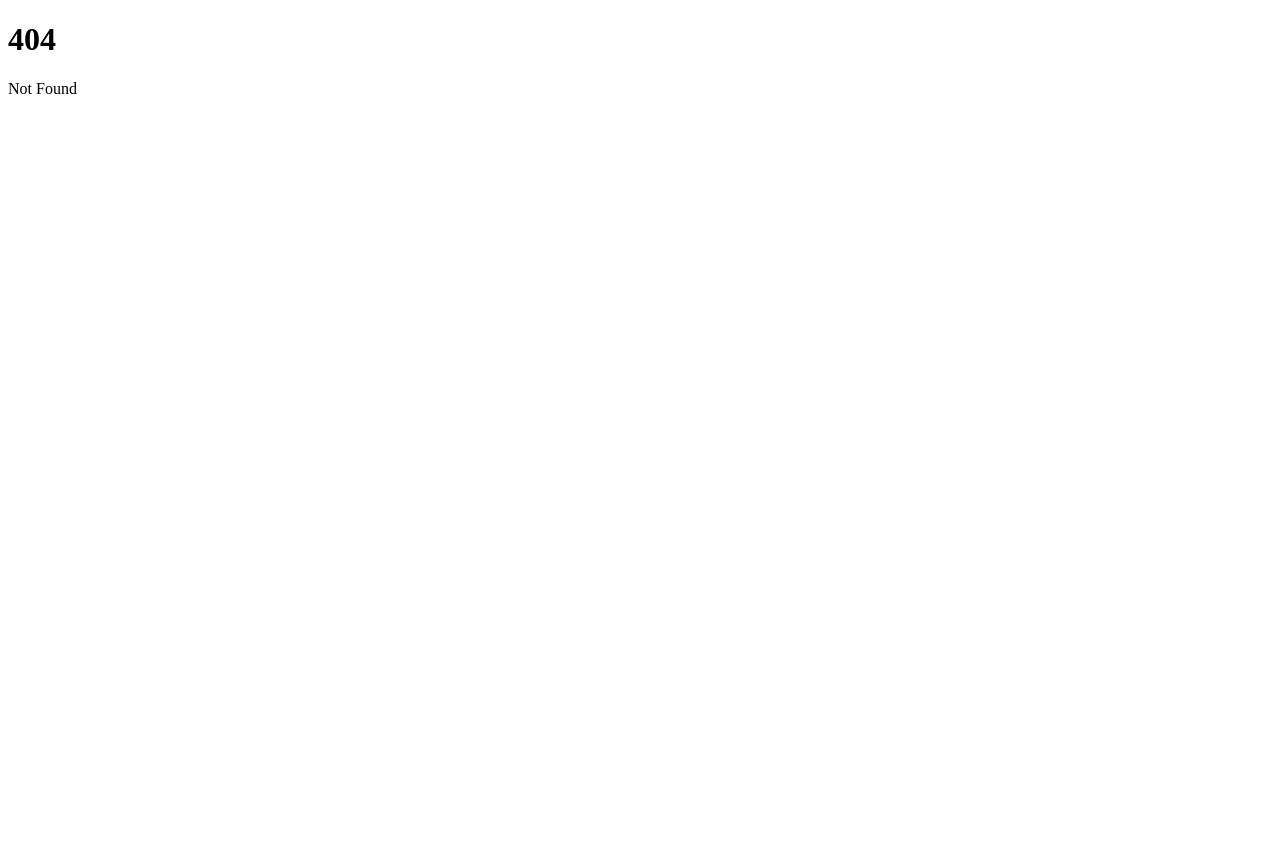
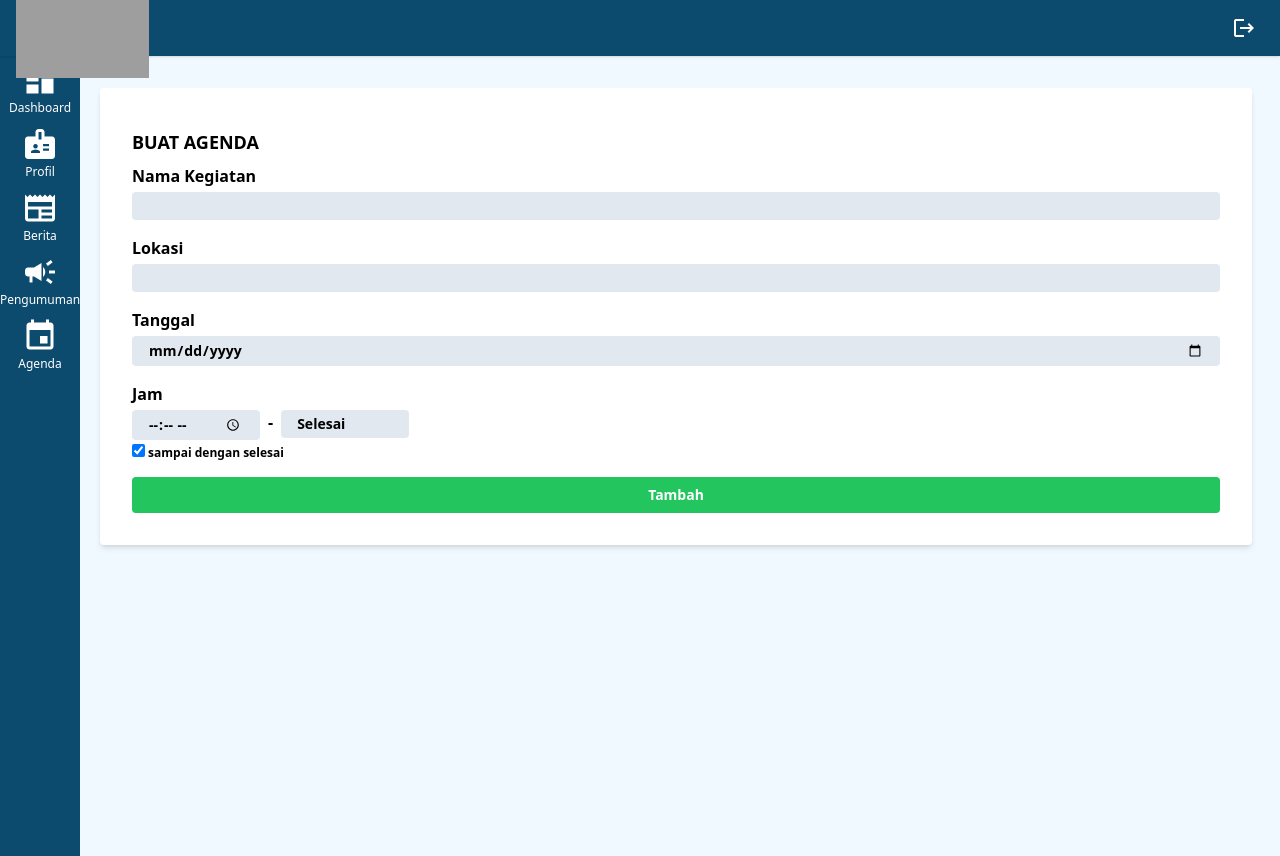
Before and after one commit to Alfiizzi21/website_pgmi, a SvelteKit app: page /dashboard/agenda/add in a window 1280 px wide. Before the commit this address had no page. Before the commit the page ends 800 px from the top, so only its background shows below. Built offline with nearby package versions, Linux system fonts and the light colour scheme; no server answers; sample sign-in values are in the browser's storage; grey boxes are pictures that could not be loaded.

Commit message:
membuat agenda

```diff
--- a/package.json
+++ b/package.json
@@ -24,6 +24,10 @@
 	},
 	"type": "module",
 	"dependencies": {
+		"@fullcalendar/core": "^5.11.3",
+		"@fullcalendar/daygrid": "^5.11.3",
+		"@fullcalendar/list": "^5.11.3",
+		"@fullcalendar/timegrid": "^5.11.3",
 		"@tailwindcss/typography": "^0.5.7",
 		"@tinymce/tinymce-svelte": "^1.0.0",
 		"firebase": "^9.9.4"
--- a/src/app.css
+++ b/src/app.css
@@ -6,4 +6,7 @@
 	.dashboard-section {
 		@apply ml-20 mt-4 rounded shadow-md bg-white p-8 sm:mt-4 sm:mx-auto sm:max-w-md md:max-w-xl lg:max-w-4xl xl:max-w-6xl;
 	}
+	input{
+		@apply py-1 px-4 text-sm rounded bg-slate-200;
+	}
 }
--- a/src/routes/(dashboard)/+layout.svelte
+++ b/src/routes/(dashboard)/+layout.svelte
@@ -59,6 +59,9 @@
 				<li>
 					<NavButton link="/pengumuman" icon="campaign" text="Pengumuman" />
 				</li>
+				<li>
+					<NavButton link="/agenda" icon="event" text="Agenda" />
+				</li>
 			</ul>
 		</nav>
 	</aside>
--- /dev/null
+++ b/src/routes/(dashboard)/dashboard/agenda/+page.svelte
@@ -0,0 +1,90 @@
+<script>
+	import { collection, deleteDoc, doc, getDocs, orderBy, query } from 'firebase/firestore';
+	import { db } from '$lib/external/firebase.js';
+	import { timeConverter, timeConverterToDay, truncate, removeTags } from '$lib/script/lib.js';
+	import { onMount } from 'svelte';
+
+	let agenda = [];
+
+	const host = import.meta.env.VITE_appUrl;
+
+	const getAgendaeSection = async () => {
+		try {
+			let tempArr = [];
+			const agendaRef = collection(db, 'agenda');
+			const q = query(agendaRef, orderBy('updateAt'));
+			const agendaSnapshot = await getDocs(q);
+			agendaSnapshot.docs.forEach((doc) => {
+				let data = doc.data();
+				data.id = doc.id;
+				data.tanggal = timeConverter(data.tanggal.seconds);
+				tempArr = [...tempArr, data];
+			});
+			agenda = tempArr;
+		} catch (err) {
+			console.log(err);
+		}
+	};
+	const deleteAgendaeSection = async (id) => {
+		try {
+			const agendaLinkRef = doc(db, 'agendaLink', id);
+			await deleteDoc(agendaLinkRef);
+			const agendaSectionRef = doc(db, 'agenda', id);
+			await deleteDoc(agendaSectionRef);
+			getAgendaeSection();
+		} catch (err) {
+			console.log(err);
+		}
+	};
+
+	onMount(() => {
+		getAgendaeSection();
+	});
+</script>
+
+{#each agenda as p}
+	<section class="dashboard-section">
+		<div class="flex gap-2 items-center justify-between">
+			<h2 class="py-2 font-semibold text-lg uppercase">{p.kegiatan}</h2>
+			<div class="">
+				<a href="./agenda/edit/{p.id}">
+					<span class="material-icons cursor-pointer hover:text-blue-500"> edit </span>
+				</a>
+				<span
+					on:click={() => deleteAgendaeSection(p.id)}
+					class="material-icons cursor-pointer hover:text-red-500"
+				>
+					delete
+				</span>
+			</div>
+		</div>
+		<div class="m-4 flex gap-4 justify-center">
+			<div class="w-14 h-20 rounded border border-sky-900 text-center font-semibold">
+				<div class="center_all h-2/3 bg-sky-900 text-4xl text-white">{p.tanggal.split(' ')[0]}</div>
+				<div class="rounded-b bg-white uppercase text-sky-900">{p.tanggal.split(' ')[1]}</div>
+			</div>
+			<div class="agenda">
+				<div class="agenda_ket flex flex-col text-base text-slate-500">
+					<div class="flex ">
+						<span class="material-icons mr-2"> schedule </span>
+						{p.jam}
+					</div>
+					<div class="flex">
+						<span class="material-icons mr-2"> pin_drop </span>
+						{p.lokasi}
+					</div>
+					<div class="flex">
+						<span class="material-icons mr-2"> calendar_today </span>
+						{p.tanggal}
+					</div>
+				</div>
+			</div>
+		</div>
+	</section>
+{/each}
+
+<a href="./agenda/add">
+	<section class="dashboard-section p-2 bg-sky-800 text-center cursor-pointer text-white">
+		Tambahkan Agenda Baru
+	</section>
+</a>
--- /dev/null
+++ b/src/routes/(dashboard)/dashboard/agenda/add/+page.svelte
@@ -0,0 +1,108 @@
+<script>
+	import { goto } from '$app/navigation';
+	import { db } from '$lib/external/firebase.js';
+	import { doc, serverTimestamp, setDoc, Timestamp } from 'firebase/firestore';
+
+	const now = new Date();
+
+	const host = import.meta.env.VITE_appUrl;
+	let button = 'bg-green-500 text-white hover:bg-green-400';
+	let disabled = '';
+	let stringselesai = true;
+	let kegiatan;
+	let tanggal;
+	let lokasi;
+	let mulai = `${now.getHours()}:${
+		now.getMinutes() < 10 ? '0' + now.getMinutes() : now.getMinutes()
+	}`;
+	let selesai = mulai;
+
+	const addAgenda = async () => {
+		try {
+			const agendaRef = doc(db, 'agenda', kegiatan);
+			await setDoc(agendaRef, {
+				kegiatan,
+				tanggal: Timestamp.fromDate(new Date(tanggal + 'T01:00')),
+				lokasi,
+				stringselesai,
+				jam: stringselesai ? mulai + ' - selesai' : mulai + ' - ' + selesai,
+				createdAt: serverTimestamp(),
+				updateAt: serverTimestamp()
+			});
+			goto(`${host}/dashboard/agenda`);
+		} catch (err) {
+			alert(err);
+		}
+	};
+</script>
+
+<section class="dashboard-section">
+	<div class="py-2 font-semibold text-lg uppercase">buat agenda</div>
+	<form class="flex flex-col gap-4" method="post" on:submit|preventDefault={addAgenda}>
+		<div class="flex flex-col font-semibold gap-1">
+			<label for="kegiatan">Nama Kegiatan</label>
+			<input
+				required
+				bind:value={kegiatan}
+				type="text"
+				class="py-1 px-4 text-sm rounded bg-slate-200"
+				name="kegiatan"
+				id="kegiatan"
+			/>
+		</div>
+		<div class="flex flex-col font-semibold gap-1">
+			<label for="lokasi">Lokasi</label>
+			<input
+				required
+				bind:value={lokasi}
+				type="text"
+				class="py-1 px-4 text-sm rounded bg-slate-200"
+				name="lokasi"
+				id="lokasi"
+			/>
+		</div>
+		<div class="flex flex-col font-semibold gap-1 z-0">
+			<label for="kegiatan">Tanggal</label>
+			<input
+				required
+				bind:value={tanggal}
+				type="date"
+				class="py-1 px-4 text-sm rounded bg-slate-200"
+			/>
+		</div>
+		<div class="flex flex-col font-semibold gap-1 z-0">
+			<label for="kegiatan">Jam</label>
+			<div class="flex gap-2">
+				<input
+					required
+					type="time"
+					class="py-1 px-4 w-32 text-sm rounded bg-slate-200"
+					bind:value={mulai}
+				/>
+				<span>-</span>
+				<div>
+					{#if stringselesai}
+						<input class="w-32" type="text" value="Selesai" />
+					{:else}
+						<input
+							required
+							type="time"
+							class="py-1 px-4 w-32 text-sm rounded bg-slate-200"
+							bind:value={selesai}
+						/>
+					{/if}
+				</div>
+			</div>
+			<div class="text-xs">
+				<input type="checkbox" bind:checked={stringselesai} /> sampai dengan selesai
+			</div>
+		</div>
+
+		<input
+			class="py-2 px-4 font-bold rounded block {button} cursor-pointer"
+			{disabled}
+			type="submit"
+			value="Tambah"
+		/>
+	</form>
+</section>
--- /dev/null
+++ b/src/routes/(dashboard)/dashboard/agenda/edit/[id]/+page.js
@@ -0,0 +1,19 @@
+import { error } from '@sveltejs/kit';
+import { doc, getDoc } from 'firebase/firestore';
+import { db } from '$lib/external/firebase.js';
+
+/** @type {import('./$types').PageLoad} */
+export async function load({ params }) {
+	try {
+		const agendaRef = doc(db, 'agenda', params.id);
+		const agendaSnapshot = await getDoc(agendaRef);
+		const data = agendaSnapshot.data();
+		return {
+			data,
+			id: params.id
+		};
+	} catch (err) {
+		console.log(err);
+		throw error(404, err);
+	}
+}
--- /dev/null
+++ b/src/routes/(dashboard)/dashboard/agenda/edit/[id]/+page.svelte
@@ -0,0 +1,112 @@
+<script>
+	import { goto } from '$app/navigation';
+	import { db } from '$lib/external/firebase.js';
+	import { doc, serverTimestamp, setDoc, Timestamp, updateDoc } from 'firebase/firestore';
+
+	export let data;
+
+	let old = data.data;
+
+	let oldTanggal = new Date(old.tanggal.seconds * 1000);
+
+	const now = new Date();
+
+	const host = import.meta.env.VITE_appUrl;
+	let button = 'bg-green-500 text-white hover:bg-green-400';
+	let disabled = '';
+	let stringselesai = old.stringselesai;
+	let kegiatan = old.kegiatan;
+	let tanggal = `${oldTanggal.getFullYear()}-0${oldTanggal.getMonth() + 1}-${oldTanggal.getDate()}`;
+	let lokasi = old.lokasi;
+	let mulai = old.jam.split(' - ')[0];
+	let selesai = old.jam.split(' - ')[1];
+
+	const addAgenda = async () => {
+		try {
+			const agendaRef = doc(db, 'agenda', kegiatan);
+			await updateDoc(agendaRef, {
+				kegiatan,
+				tanggal: Timestamp.fromDate(new Date(tanggal + 'T01:00')),
+				lokasi,
+				stringselesai,
+				jam: stringselesai ? mulai + ' - selesai' : mulai + ' - ' + selesai,
+				updateAt: serverTimestamp()
+			});
+			goto(`${host}/dashboard/agenda`);
+		} catch (err) {
+			alert(err);
+		}
+	};
+</script>
+
+<section class="dashboard-section">
+	<div class="py-2 font-semibold text-lg uppercase">Update agenda</div>
+	<form class="flex flex-col gap-4" method="post" on:submit|preventDefault={addAgenda}>
+		<div class="flex flex-col font-semibold gap-1">
+			<label for="kegiatan">Nama Kegiatan</label>
+			<input
+				required
+				readonly
+				bind:value={kegiatan}
+				type="text"
+				class="py-1 px-4 text-sm rounded bg-slate-200 text-slate-500"
+				name="kegiatan"
+				id="kegiatan"
+			/>
+		</div>
+		<div class="flex flex-col font-semibold gap-1">
+			<label for="lokasi">Lokasi</label>
+			<input
+				required
+				bind:value={lokasi}
+				type="text"
+				class="py-1 px-4 text-sm rounded bg-slate-200"
+				name="lokasi"
+				id="lokasi"
+			/>
+		</div>
+		<div class="flex flex-col font-semibold gap-1 z-0">
+			<label for="kegiatan">Tanggal</label>
+			<input
+				required
+				bind:value={tanggal}
+				type="date"
+				class="py-1 px-4 text-sm rounded bg-slate-200"
+			/>
+		</div>
+		<div class="flex flex-col font-semibold gap-1 z-0">
+			<label for="kegiatan">Jam</label>
+			<div class="flex gap-2">
+				<input
+					required
+					type="time"
+					class="py-1 px-4 w-32 text-sm rounded bg-slate-200"
+					bind:value={mulai}
+				/>
+				<span>-</span>
+				<div>
+					{#if stringselesai}
+						<input class="w-32" type="text" value="Selesai" />
+					{:else}
+						<input
+							required
+							type="time"
+							class="py-1 px-4 w-32 text-sm rounded bg-slate-200"
+							bind:value={selesai}
+						/>
+					{/if}
+				</div>
+			</div>
+			<div class="text-xs">
+				<input type="checkbox" bind:checked={stringselesai} /> sampai dengan selesai
+			</div>
+		</div>
+
+		<input
+			class="py-2 px-4 font-bold rounded block {button} cursor-pointer"
+			{disabled}
+			type="submit"
+			value="Update"
+		/>
+	</form>
+</section>
--- a/src/routes/(public)/+page.svelte
+++ b/src/routes/(public)/+page.svelte
@@ -15,6 +15,13 @@
 			resolve;
 		}, 100);
 	});
+
+	let agenda = new Promise((resolve) => {
+		setInterval(() => {
+			resolve;
+		}, 100);
+	});
+
 	let welcomeClass = 'opacity-0 translate-y-40  text-xs';
 
 	const getBerita = async () => {
@@ -51,9 +58,27 @@
 		});
 		return tempArr;
 	};
+	const getAgenda = async () => {
+		const agendaRef = collection(db, 'agenda');
+		const q = query(agendaRef, orderBy('createdAt', 'desc'), limit(4));
+		let tempArr = [];
+
+		let agendaSnapshot = await getDocs(q);
+
+		agendaSnapshot.forEach((doc) => {
+			let data = doc.data();
+			let date = timeConverter(data.tanggal.seconds);
+			let day = timeConverterToDay(data.tanggal.seconds);
+			data.tanggal = date;
+			data.hari = day;
+			tempArr = [...tempArr, data];
+		});
+		return tempArr;
+	};
 	onMount(async () => {
 		welcomeClass = 'text-xl sm:text-2xl lg:text-4xl w-60 lg:w-96';
 		berita = await getBerita();
+		agenda = await getAgenda();
 		pengumuman = await getPengumuman();
 	});
 </script>
@@ -149,48 +174,37 @@
 				<h2 class="text-center text-xl md:text-2xl font-bold text-sky-900">AGENDA</h2>
 			</div>
 			<div>
+				{#await agenda}
+					<div>Loading</div>
+				{:then agenda}
+					{#each agenda as a}
 						<div class="m-4 flex gap-4">
 							<div class="w-16 rounded border border-sky-900 text-center font-semibold">
-						<div class="center_all h-2/3 bg-sky-900 text-4xl text-white">17</div>
-						<div class="rounded-b bg-white uppercase text-sky-900">agu</div>
+								<div class="center_all h-2/3 bg-sky-900 text-4xl text-white">
+									{a.tanggal.split(' ')[0]}
+								</div>
+								<div class="rounded-b bg-white uppercase text-sky-900">
+									{a.tanggal.split(' ')[1]}
+								</div>
 							</div>
 							<div class="agenda w-3/4">
 								<h3 class="agenda_title  text-lg font-semibold">
-							Lorem ipsum dolor sit amet consectetur adipisicing elit. Labore, dolores.
+									{a.kegiatan}
 								</h3>
 								<div class="agenda_ket flex flex-col text-base text-slate-500 md:flex-row md:gap-4">
 									<div class="flex ">
 										<span class="material-icons mr-2"> schedule </span>
-								07:30 - 09-11
+										{a.jam}
 									</div>
 									<div class="flex">
 										<span class="material-icons mr-2"> pin_drop </span>
-								UIN Mendalo
+										{a.lokasi}
 									</div>
 								</div>
 							</div>
 						</div>
-				<div class="m-4 flex gap-4">
-					<div class="w-16 rounded border border-sky-900 text-center font-semibold">
-						<div class="center_all h-2/3 bg-sky-900 text-4xl text-white">21</div>
-						<div class="rounded-b bg-white uppercase text-sky-900">apr</div>
-					</div>
-					<div class="agenda w-3/4">
-						<h3 class="agenda_title  text-lg font-semibold">
-							Lorem ipsum dolor sit amet consectetur adipisicing elit. Labore, dolores.
-						</h3>
-						<div class="agenda_ket flex flex-col text-base text-slate-500 md:flex-row md:gap-4">
-							<div class="flex ">
-								<span class="material-icons mr-2"> schedule </span>
-								07:30 - 09-11
-							</div>
-							<div class="flex">
-								<span class="material-icons mr-2"> pin_drop </span>
-								UIN Mendalo
-							</div>
-						</div>
-					</div>
-				</div>
+					{/each}
+				{/await}
 			</div>
 		</section>
 		<section class="col-span-4 lg:col-span-2">
```
Also changed, not shown: 1 other file (tests, documents, lock files or other folders). Lines whose indentation alone changed are shown as unchanged.
